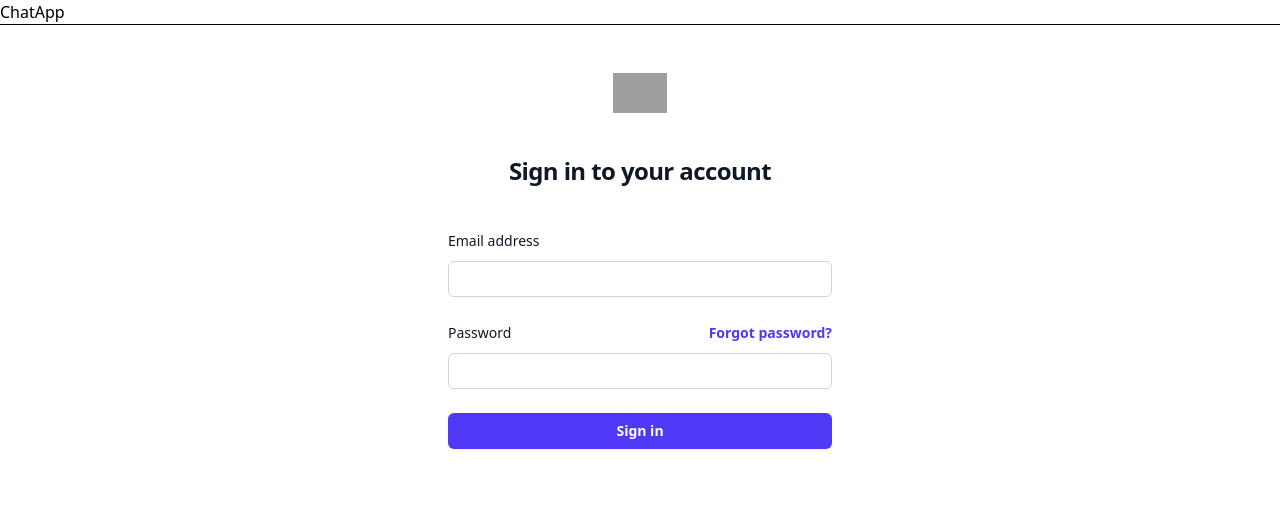
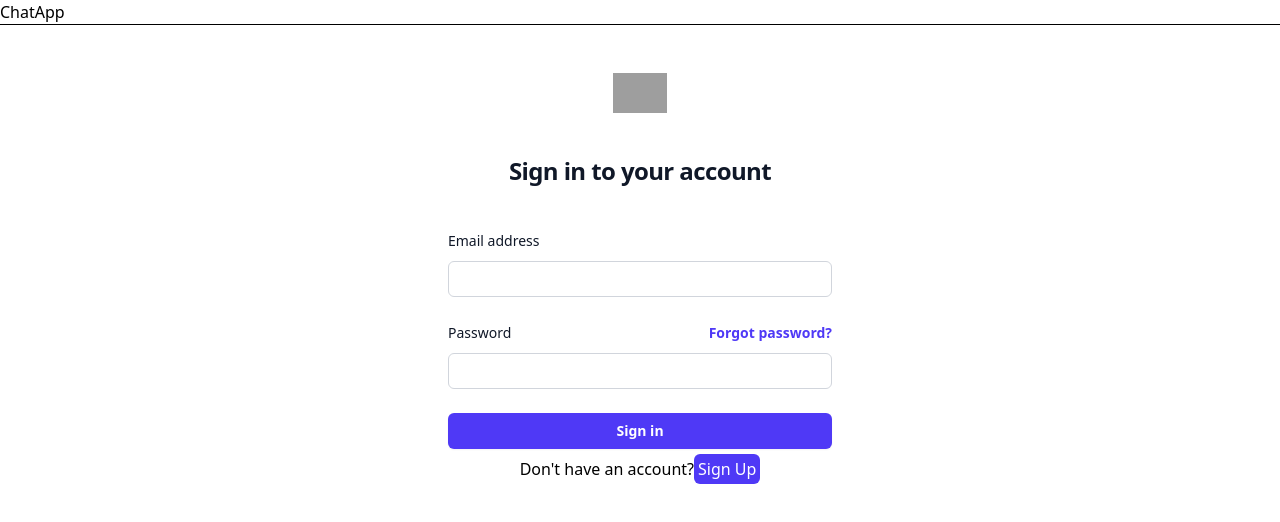
Before and after one commit to abhikmr333/chat-app-react-firebase, a React (Vite) app: page / in a window 1280 px wide. Shown: the top 522 px of the page. Built offline with nearby package versions, Linux system fonts and the light colour scheme; no server answers; grey boxes are pictures that could not be loaded.

Commit message:
feat(auth): add signup link on login page

```diff
--- a/src/components/SignIn.js
+++ b/src/components/SignIn.js
@@ -2,6 +2,7 @@ import { useState } from "react";
 import validateForm from "../utils/validate";
 import { signInWithEmailAndPassword } from "firebase/auth";
 import { auth } from "../lib/firebase";
+import { Link } from "react-router";
 
 const SignIn = () => {
     const [emailAddress, setEmailAddress] = useState("");
@@ -114,6 +115,16 @@ const SignIn = () => {
                         </div>
                     </form>
                 </div>
+                <div className="self-center p-2">
+                    Don't have an account?
+                    <Link
+                        className="text-white
+                         bg-indigo-600 rounded-md p-1"
+                        to="/signup"
+                    >
+                        Sign Up
+                    </Link>
+                </div>
             </div>
         </>
     );
--- a/src/components/Users/UserInfo.js
+++ b/src/components/Users/UserInfo.js
@@ -1,13 +1,19 @@
+import { useSelector } from "react-redux";
+
 const UserInfo = () => {
+    const currentUser = useSelector((state) => state.user.currentUser);
+
     return (
         <div class="flex h-[100px] gap-x-4 p-4 items-center">
             <img
                 class="size-12 flex-none rounded-full bg-gray-50"
-                src="https://images.unsplash.com/photo-1494790108377-be9c29b29330?ixlib=rb-1.2.1&ixid=eyJhcHBfaWQiOjEyMDd9&auto=format&fit=facearea&facepad=2&w=256&h=256&q=80"
-                alt=""
+                src={currentUser && currentUser.avatar}
+                alt="userAvatar"
             />
             <div class="min-w-0 flex-auto">
-                <p class="text-sm/6 font-semibold text-gray-900">Leslie Alexander</p>
+                <p class="text-sm/6 font-semibold text-gray-900">
+                    {currentUser && currentUser.username}
+                </p>
             </div>
         </div>
     );
--- a/src/redux/features/userSlice.js
+++ b/src/redux/features/userSlice.js
@@ -19,18 +19,22 @@ const userSlice = createSlice({
         isError: false,
     },
     reducers: {
-        deleteUser: (state) => null,
+        deleteUser: (state) => {
+            state.currentUser = null;
+            state.isLoading = false;
+            state.isError = false;
+        },
     },
     extraReducers: (builder) => {
         builder.addCase(fetchUserInfo.fulfilled, (state, action) => {
             state.isLoading = false;
-            state.data = action.payload;
+            state.currentUser = action.payload;
         });
         builder.addCase(fetchUserInfo.rejected, (state, action) => {
             console.log("Error: ", action.payload);
             state.isError = true;
         });
-        builder.addCase(fetchUserInfo.pending, (state, action) => {
+        builder.addCase(fetchUserInfo.pending, (state) => {
             state.isLoading = true;
         });
     },
```
